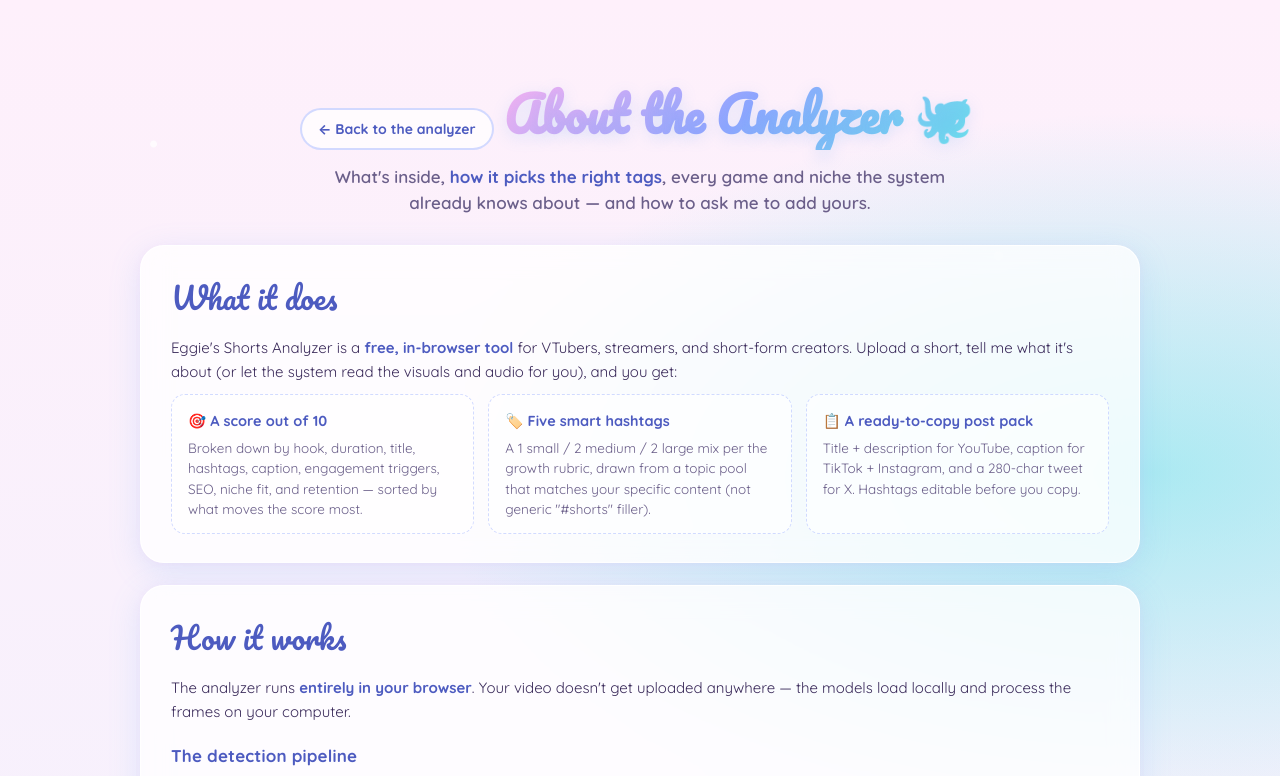
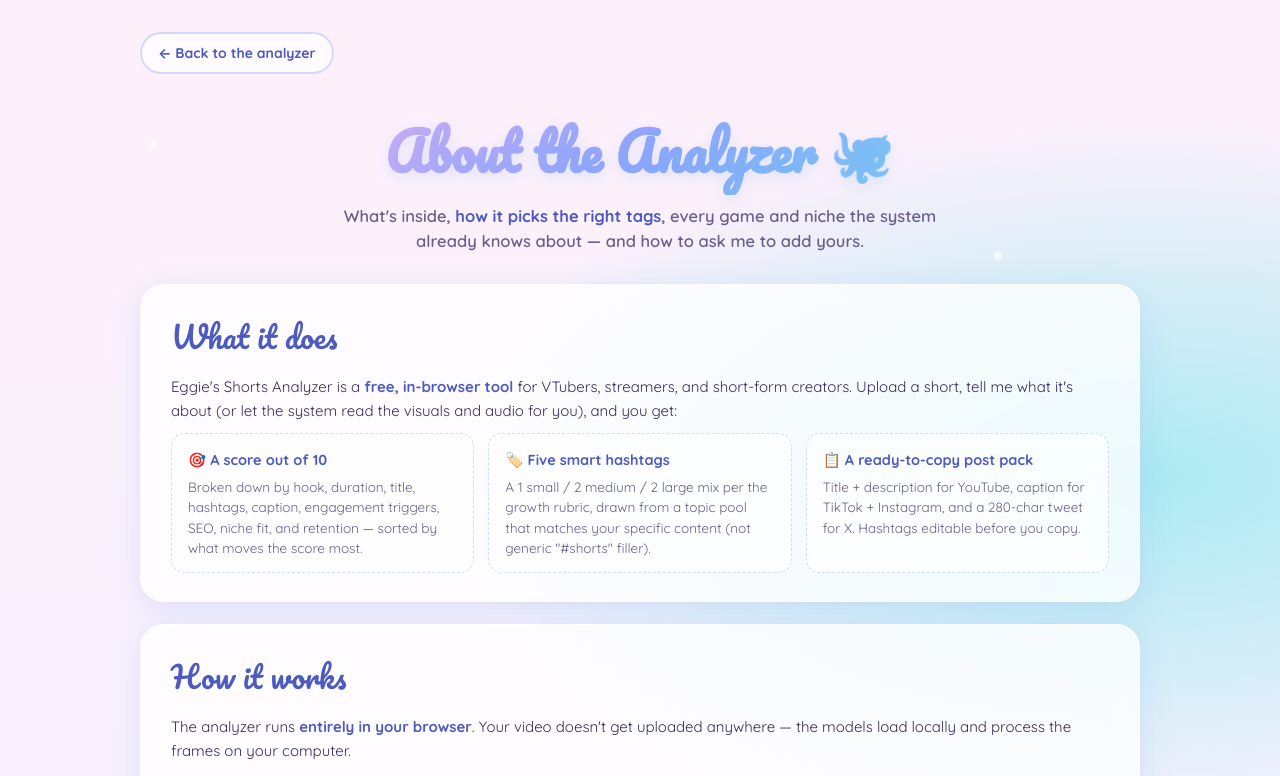
Before and after one commit to eggieweggievt/eggie-shorts-analyzer, a website: page about.html in a window 1280 px wide. Shown: the top 776 px of the page. Drawn offline with Linux system fonts and the light colour scheme.

Commit message:
Update about.html

```diff
--- a/about.html
+++ b/about.html
@@ -66,7 +66,11 @@
   }
   .wrap{max-width:1040px;margin:0 auto;padding:32px 20px 80px;position:relative;z-index:1}
 
-  /* Back link */
+  /* Back link — sits in its own row above the title, left-aligned */
+  .back-row{
+    display:flex;justify-content:flex-start;
+    margin-bottom:6px;
+  }
   .back-link{
     display:inline-flex;align-items:center;gap:6px;
     text-decoration:none;
@@ -78,21 +82,25 @@
   }
   .back-link:hover{background:rgba(255,255,255,0.95)}
 
-  /* Header */
-  header.hero{text-align:center;padding:28px 0 8px}
+  /* Header — title goes on its own block-level row so it stays centered + can wrap */
+  header.hero{text-align:center;padding:18px 0 8px}
   .logo{
     font-family:'Pacifico',cursive;
-    font-size:48px;line-height:1.25;
+    font-size:clamp(34px, 6vw, 52px);
+    line-height:1.2;
     background:linear-gradient(135deg,var(--pink-hot) 0%,var(--periwinkle) 50%,var(--mint) 100%);
     -webkit-background-clip:text;background-clip:text;color:transparent;
     text-shadow:0 4px 16px rgba(99,170,244,0.18);
-    margin:18px auto 6px;
-    padding:6px;
-    display:inline-block;
+    margin:14px auto 8px;
+    padding:8px 4px 12px;
+    display:block;
+    word-wrap:break-word;
+    overflow-wrap:break-word;
   }
   header.hero p.tag{
-    font-weight:600;color:var(--ink-soft);font-size:17px;
-    margin:8px auto 0;max-width:640px;line-height:1.5;
+    font-weight:600;color:var(--ink-soft);font-size:16.5px;
+    margin:8px auto 0;max-width:640px;line-height:1.55;
+    padding:0 12px;
   }
   header.hero p.tag em{color:var(--deep);font-style:normal;font-weight:700}
 
@@ -272,8 +280,10 @@
 <body>
 <div class="wrap">
 
+  <div class="back-row">
+    <a href="index.html" class="back-link">← Back to the analyzer</a>
+  </div>
   <header class="hero">
-    <a href="index.html" class="back-link">← Back to the analyzer</a>
     <h1 class="logo">About the Analyzer 🐙</h1>
     <p class="tag">What's inside, <em>how it picks the right tags</em>, every game and niche the system already knows about — and how to ask me to add yours.</p>
   </header>
```
